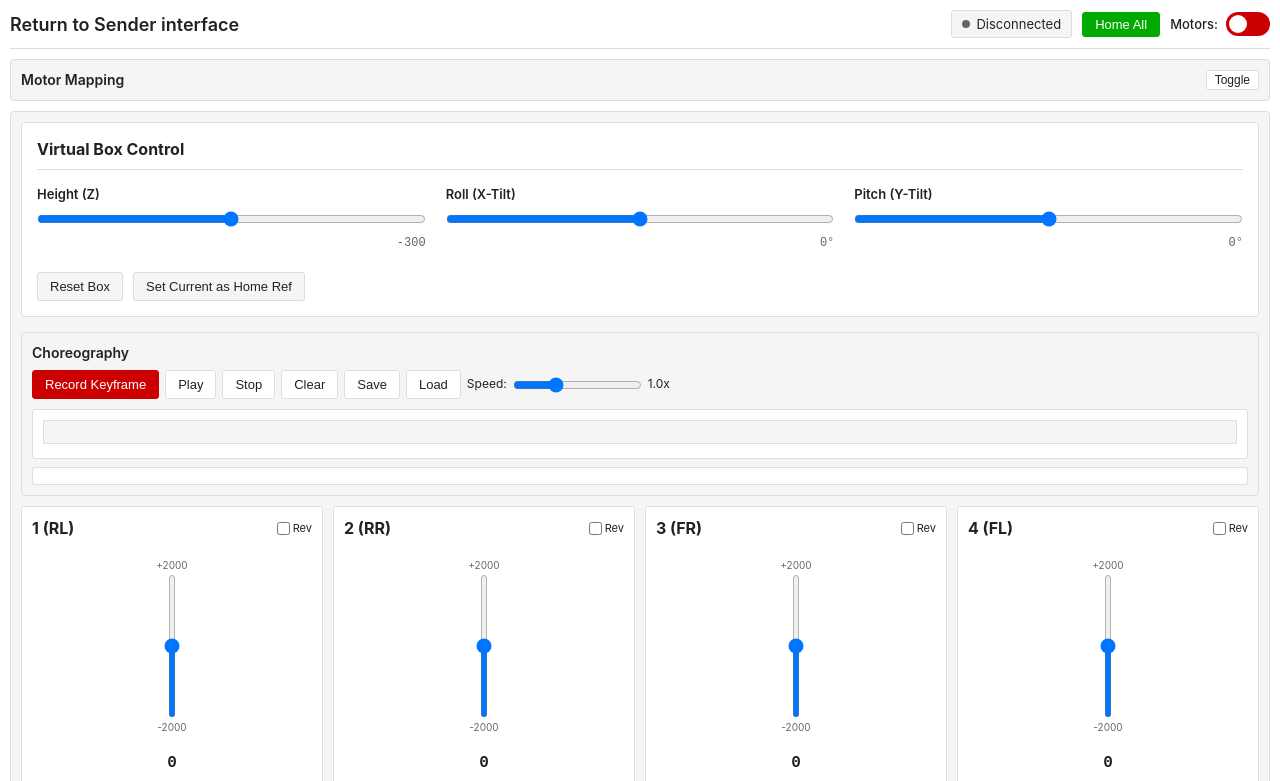
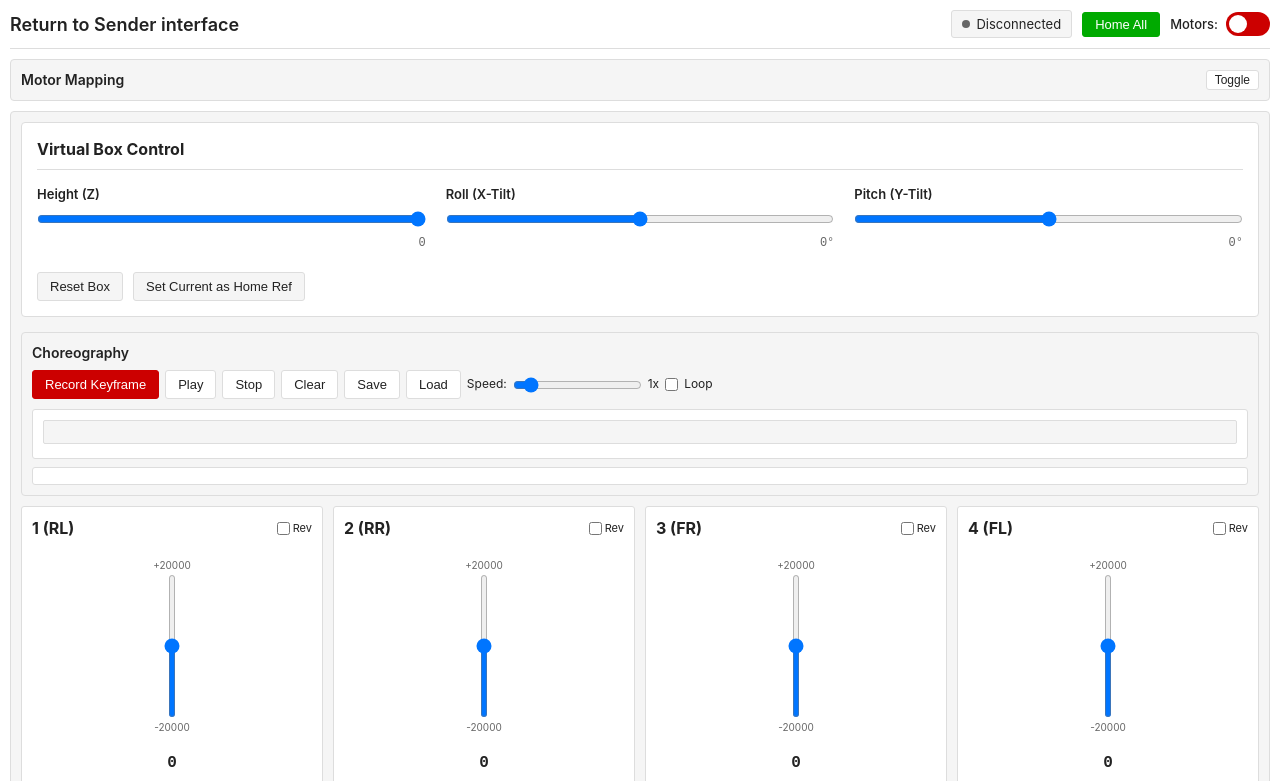
Before and after one commit to prismspecs/return_to_sender-arduino, a website: page index.html in a window 1280 px wide. Both pictures are taken after a click on the button "Set Current as Home Ref". Shown: the top 781 px of the page. Drawn offline with Linux system fonts and the light colour scheme.

Commit message:
1/16 micro

```diff
--- a/app.js
+++ b/app.js
@@ -496,8 +496,15 @@ function playChoreography() {
     }
 
     if (keyframeIndex >= choreography.length) {
-      stopChoreography();
-      logConsole('Choreography complete');
+      const shouldLoop = document.getElementById('loopChoreography').checked;
+      if (shouldLoop) {
+        logConsole('Looping choreography...');
+        playbackStartTime = Date.now();
+        keyframeIndex = 0;
+      } else {
+        stopChoreography();
+        logConsole('Choreography complete');
+      }
     }
   }, 50);
 }
@@ -642,7 +649,7 @@ const VBOX_CONFIG = {
   // Motor & Spool Physics
   spoolDiameter: 35,      // Diameter of the spool in mm
   motorStepsPerRev: 200,  // Steps per full revolution (usually 200 for NEMA 17)
-  microsteps: 1,          // Microstepping setting (1, 2, 4, 8, 16, 32)
+  microsteps: 16,          // Microstepping setting (1, 2, 4, 8, 16, 32)
 
   // Dynamic calculation: Steps required to move 1mm
   get stepsPerMm() {
@@ -662,9 +669,9 @@ let homeLengths = [0, 0, 0, 0];
 
 // Initialize home lengths based on default state
 function initVirtualBox() {
-  // Calculate lengths at default position (Z=-300, Roll=0, Pitch=0)
+  // Calculate lengths at default position (Z=0, Roll=0, Pitch=0)
   // This assumes that when the system starts (0 steps), the box is at this position.
-  const corners = calculateCorners({ z: -300, roll: 0, pitch: 0 });
+  const corners = calculateCorners({ z: 0, roll: 0, pitch: 0 });
   const motors = getMotorPositions();
 
   for (let i = 0; i < 4; i++) {
@@ -803,7 +810,7 @@ function updateBox() {
 }
 
 function resetBox() {
-  document.getElementById('boxZ').value = -300;
+  document.getElementById('boxZ').value = 0;
   document.getElementById('boxRoll').value = 0;
   document.getElementById('boxPitch').value = 0;
   updateBox();
@@ -819,7 +826,7 @@ function setHomeAsReference() {
 
   // Let's assume the user manually leveled the box.
   // We set the current physical motor positions to 0 (sendCommand('H')).
-  // And we set the virtual box state to default (-300, 0, 0).
+  // And we set the virtual box state to default (0, 0, 0).
   // And we recalculate homeLengths.
 
   sendCommand('H'); // Tell Arduino this is 0
@@ -833,18 +840,42 @@ function setHomeAsReference() {
   });
 
   // Reset Box UI
-  document.getElementById('boxZ').value = -300;
+  document.getElementById('boxZ').value = 0;
   document.getElementById('boxRoll').value = 0;
   document.getElementById('boxPitch').value = 0;
 
   // Recalculate Home Lengths
   initVirtualBox();
 
-  logConsole("Home Reference Set. Box at Z=-300, Level.");
+  logConsole("Home Reference Set. Box at Z=0, Level.");
+}
+
+function syncUI() {
+  // Sync Speed Slider
+  const speedSlider = document.getElementById('choreoSpeed');
+  if (speedSlider) {
+    speedSlider.value = playbackSpeed;
+    document.getElementById('speedDisplay').textContent = playbackSpeed + 'x';
+  }
+
+  // Sync Box Inputs
+  document.getElementById('boxZ').value = 0;
+  document.getElementById('boxRoll').value = 0;
+  document.getElementById('boxPitch').value = 0;
+  document.getElementById('valBoxZ').textContent = 0;
+  document.getElementById('valBoxRoll').textContent = '0°';
+  document.getElementById('valBoxPitch').textContent = '0°';
+
+  // Sync Motor Sliders
+  // currentPositions is initialized to [0,0,0,0]
+  for(let i=0; i<4; i++) {
+    updatePositionDisplay(i);
+  }
 }
 
 // Initialize on load
 window.addEventListener('load', () => {
   loadMapping();
   initVirtualBox();
+  syncUI();
 });
--- a/index.html
+++ b/index.html
@@ -78,8 +78,8 @@
         <div class="box-sliders">
           <div class="control-group">
             <label>Height (Z)</label>
-            <input type="range" id="boxZ" min="-500" max="-100" value="-300" step="1" oninput="updateBox()">
-            <span id="valBoxZ">-300</span>
+            <input type="range" id="boxZ" min="-500" max="0" value="0" step="1" oninput="updateBox()">
+            <span id="valBoxZ">0</span>
           </div>
           <div class="control-group">
             <label>Roll (X-Tilt)</label>
@@ -107,7 +107,10 @@
           <button onclick="clearChoreography()">Clear</button>
           <button onclick="saveChoreography()">Save</button>
           <button onclick="loadChoreography()">Load</button>
-          <label>Speed: <input type="range" id="choreoSpeed" min="0.1" max="3" step="0.1" value="1" oninput="updatePlaybackSpeed(this.value)"> <span id="speedDisplay">1.0x</span></label>
+          <label>Speed: <input type="range" id="choreoSpeed" min="0.1" max="10" step="0.1" value="1" oninput="updatePlaybackSpeed(this.value)"> <span id="speedDisplay">1.0x</span></label>
+          <label class="loop-toggle">
+            <input type="checkbox" id="loopChoreography"> Loop
+          </label>
         </div>
         <div class="timeline" id="timeline">
           <div class="timeline-track"></div>
@@ -125,13 +128,13 @@
             </label>
           </div>
           <div class="slider-wrapper">
-            <span class="slider-label-top">+2000</span>
+            <span class="slider-label-top">+20000</span>
             <input type="range" id="sliderX" class="vertical-slider"
-                   min="-2000" max="2000" value="0" step="1"
+                   min="-20000" max="20000" value="0" step="1"
                    orient="vertical"
                    oninput="updateSliderDisplay('X', 0, this.value)"
                    onchange="moveToSlider('X', 0, this.value)">
-            <span class="slider-label-bottom">-2000</span>
+            <span class="slider-label-bottom">-20000</span>
           </div>
           <div class="position-value" id="posX">0</div>
           <div class="motor-buttons">
@@ -152,13 +155,13 @@
             </label>
           </div>
           <div class="slider-wrapper">
-            <span class="slider-label-top">+2000</span>
+            <span class="slider-label-top">+20000</span>
             <input type="range" id="sliderY" class="vertical-slider"
-                   min="-2000" max="2000" value="0" step="1"
+                   min="-20000" max="20000" value="0" step="1"
                    orient="vertical"
                    oninput="updateSliderDisplay('Y', 1, this.value)"
                    onchange="moveToSlider('Y', 1, this.value)">
-            <span class="slider-label-bottom">-2000</span>
+            <span class="slider-label-bottom">-20000</span>
           </div>
           <div class="position-value" id="posY">0</div>
           <div class="motor-buttons">
@@ -179,13 +182,13 @@
             </label>
           </div>
           <div class="slider-wrapper">
-            <span class="slider-label-top">+2000</span>
+            <span class="slider-label-top">+20000</span>
             <input type="range" id="sliderZ" class="vertical-slider"
-                   min="-2000" max="2000" value="0" step="1"
+                   min="-20000" max="20000" value="0" step="1"
                    orient="vertical"
                    oninput="updateSliderDisplay('Z', 2, this.value)"
                    onchange="moveToSlider('Z', 2, this.value)">
-            <span class="slider-label-bottom">-2000</span>
+            <span class="slider-label-bottom">-20000</span>
           </div>
           <div class="position-value" id="posZ">0</div>
           <div class="motor-buttons">
@@ -206,13 +209,13 @@
             </label>
           </div>
           <div class="slider-wrapper">
-            <span class="slider-label-top">+2000</span>
+            <span class="slider-label-top">+20000</span>
             <input type="range" id="sliderA" class="vertical-slider"
-                   min="-2000" max="2000" value="0" step="1"
+                   min="-20000" max="20000" value="0" step="1"
                    orient="vertical"
                    oninput="updateSliderDisplay('A', 3, this.value)"
                    onchange="moveToSlider('A', 3, this.value)">
-            <span class="slider-label-bottom">-2000</span>
+            <span class="slider-label-bottom">-20000</span>
           </div>
           <div class="position-value" id="posA">0</div>
           <div class="motor-buttons">
@@ -239,8 +242,8 @@
       </div>
 
       <div class="settings-panel">
-        <label>Speed: <input type="number" id="speed" value="2000" min="100" max="10000" onchange="setSpeed()"></label>
-        <label>Accel: <input type="number" id="accel" value="1000" min="100" max="10000" onchange="setAcceleration()"></label>
+        <label>Speed: <input type="number" id="speed" value="4000" min="100" max="10000" onchange="setSpeed()"></label>
+        <label>Accel: <input type="number" id="accel" value="2000" min="100" max="10000" onchange="setAcceleration()"></label>
       </div>
     </div>
 
```
Also changed, not shown: 1 other file.
